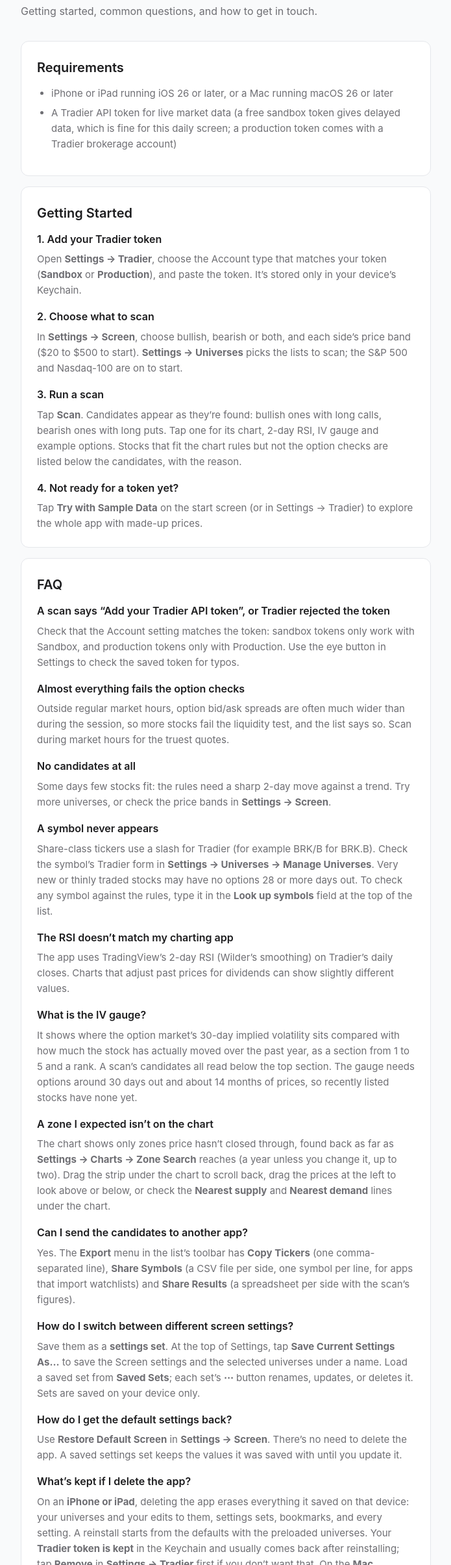
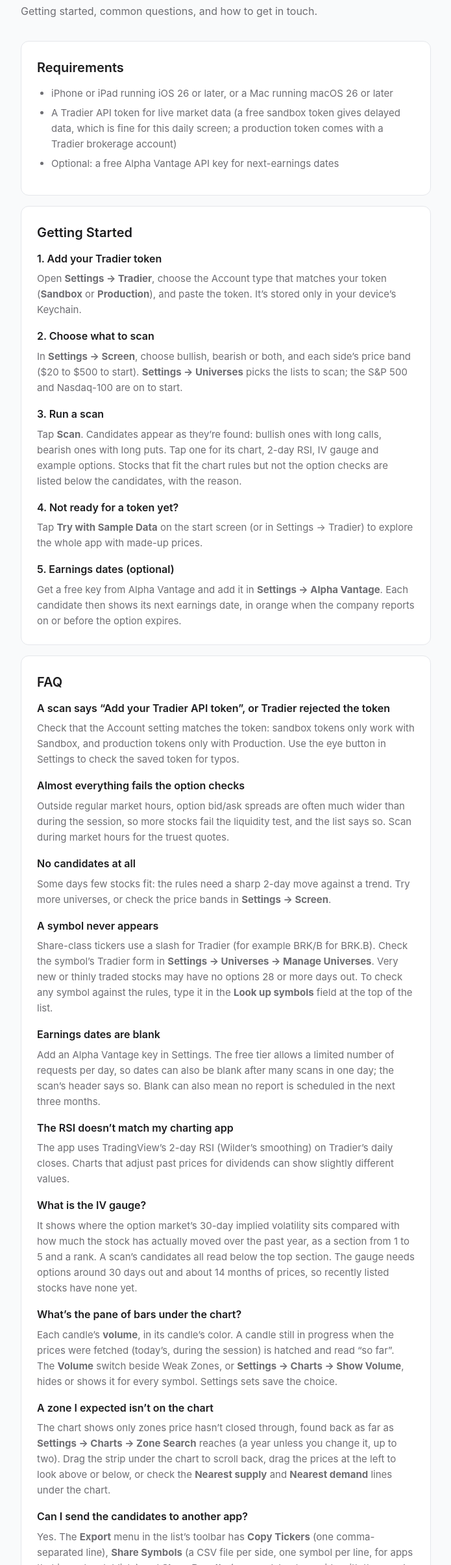
Before and after one commit to ayefon/BoingBoingScreener, a plain HTML site: page support.html in a window 1280 px wide. Shown: the part 151-2560 px from the top of the page at 65% size, without its empty margins (292-987 px from the left). Drawn offline with Linux system fonts and the light colour scheme.

Commit message:
Volume pane and Bookmarked Only

```diff
--- a/support.html
+++ b/support.html
@@ -99,6 +99,7 @@
             <ul>
                 <li>iPhone or iPad running iOS 26 or later, or a Mac running macOS 26 or later</li>
                 <li>A Tradier API token for live market data (a free sandbox token gives delayed data, which is fine for this daily screen; a production token comes with a Tradier brokerage account)</li>
+                <li>Optional: a free Alpha Vantage API key for next-earnings dates</li>
             </ul>
         </div>
 
@@ -112,6 +113,8 @@
             <p>Tap <strong>Scan</strong>. Candidates appear as they&rsquo;re found: bullish ones with long calls, bearish ones with long puts. Tap one for its chart, 2-day RSI, IV gauge and example options. Stocks that fit the chart rules but not the option checks are listed below the candidates, with the reason.</p>
             <h3>4. Not ready for a token yet?</h3>
             <p>Tap <strong>Try with Sample Data</strong> on the start screen (or in Settings &rarr; Tradier) to explore the whole app with made-up prices.</p>
+            <h3>5. Earnings dates (optional)</h3>
+            <p>Get a free key from Alpha Vantage and add it in <strong>Settings &rarr; Alpha Vantage</strong>. Each candidate then shows its next earnings date, in orange when the company reports on or before the option expires.</p>
         </div>
 
         <div class="card">
@@ -129,11 +132,17 @@
             <h3>A symbol never appears</h3>
             <p>Share-class tickers use a slash for Tradier (for example BRK/B for BRK.B). Check the symbol&rsquo;s Tradier form in <strong>Settings &rarr; Universes &rarr; Manage Universes</strong>. Very new or thinly traded stocks may have no options 28 or more days out. To check any symbol against the rules, type it in the <strong>Look up symbols</strong> field at the top of the list.</p>
 
+            <h3>Earnings dates are blank</h3>
+            <p>Add an Alpha Vantage key in Settings. The free tier allows a limited number of requests per day, so dates can also be blank after many scans in one day; the scan&rsquo;s header says so. Blank can also mean no report is scheduled in the next three months.</p>
+
             <h3>The RSI doesn&rsquo;t match my charting app</h3>
             <p>The app uses TradingView&rsquo;s 2-day RSI (Wilder&rsquo;s smoothing) on Tradier&rsquo;s daily closes. Charts that adjust past prices for dividends can show slightly different values.</p>
 
             <h3>What is the IV gauge?</h3>
             <p>It shows where the option market&rsquo;s 30-day implied volatility sits compared with how much the stock has actually moved over the past year, as a section from 1 to 5 and a rank. A scan&rsquo;s candidates all read below the top section. The gauge needs options around 30 days out and about 14 months of prices, so recently listed stocks have none yet.</p>
+
+            <h3>What&rsquo;s the pane of bars under the chart?</h3>
+            <p>Each candle&rsquo;s <strong>volume</strong>, in its candle&rsquo;s color. A candle still in progress when the prices were fetched (today&rsquo;s, during the session) is hatched and read &ldquo;so far&rdquo;. The <strong>Volume</strong> switch beside Weak Zones, or <strong>Settings &rarr; Charts &rarr; Show Volume</strong>, hides or shows it for every symbol. Settings sets save the choice.</p>
 
             <h3>A zone I expected isn&rsquo;t on the chart</h3>
             <p>The chart shows only zones price hasn&rsquo;t closed through, found back as far as <strong>Settings &rarr; Charts &rarr; Zone Search</strong> reaches (a year unless you change it, up to two). Drag the strip under the chart to scroll back, drag the prices at the left to look above or below, or check the <strong>Nearest supply</strong> and <strong>Nearest demand</strong> lines under the chart.</p>
@@ -148,7 +157,7 @@
             <p>Use <strong>Restore Default Screen</strong> in <strong>Settings &rarr; Screen</strong>. There&rsquo;s no need to delete the app. A saved settings set keeps the values it was saved with until you update it.</p>
 
             <h3>What&rsquo;s kept if I delete the app?</h3>
-            <p>On an <strong>iPhone or iPad</strong>, deleting the app erases everything it saved on that device: your universes and your edits to them, settings sets, bookmarks, and every setting. A reinstall starts from the defaults with the preloaded universes. Your <strong>Tradier token is kept</strong> in the Keychain and usually comes back after reinstalling; tap <strong>Remove</strong> in <strong>Settings &rarr; Tradier</strong> first if you don&rsquo;t want that. On the <strong>Mac</strong>, deleting the app keeps everything, settings included.</p>
+            <p>On an <strong>iPhone or iPad</strong>, deleting the app erases everything it saved on that device: your universes and your edits to them, settings sets, bookmarks, and every setting. A reinstall starts from the defaults with the preloaded universes. Your <strong>Tradier token and Alpha Vantage key are kept</strong> in the Keychain and usually come back after reinstalling; tap <strong>Remove</strong> in <strong>Settings &rarr; Tradier</strong> and <strong>Settings &rarr; Alpha Vantage</strong> first if you don&rsquo;t want that. On the <strong>Mac</strong>, deleting the app keeps everything, settings included.</p>
 
             <h3>Does the app place trades?</h3>
             <p>No. Boing Boing Screener only reads market data. It never places orders, reads account balances or positions, or moves money.</p>
```
Also changed, not shown: index.html (+2 -2 lines), privacy.html (+8 -4 lines).
